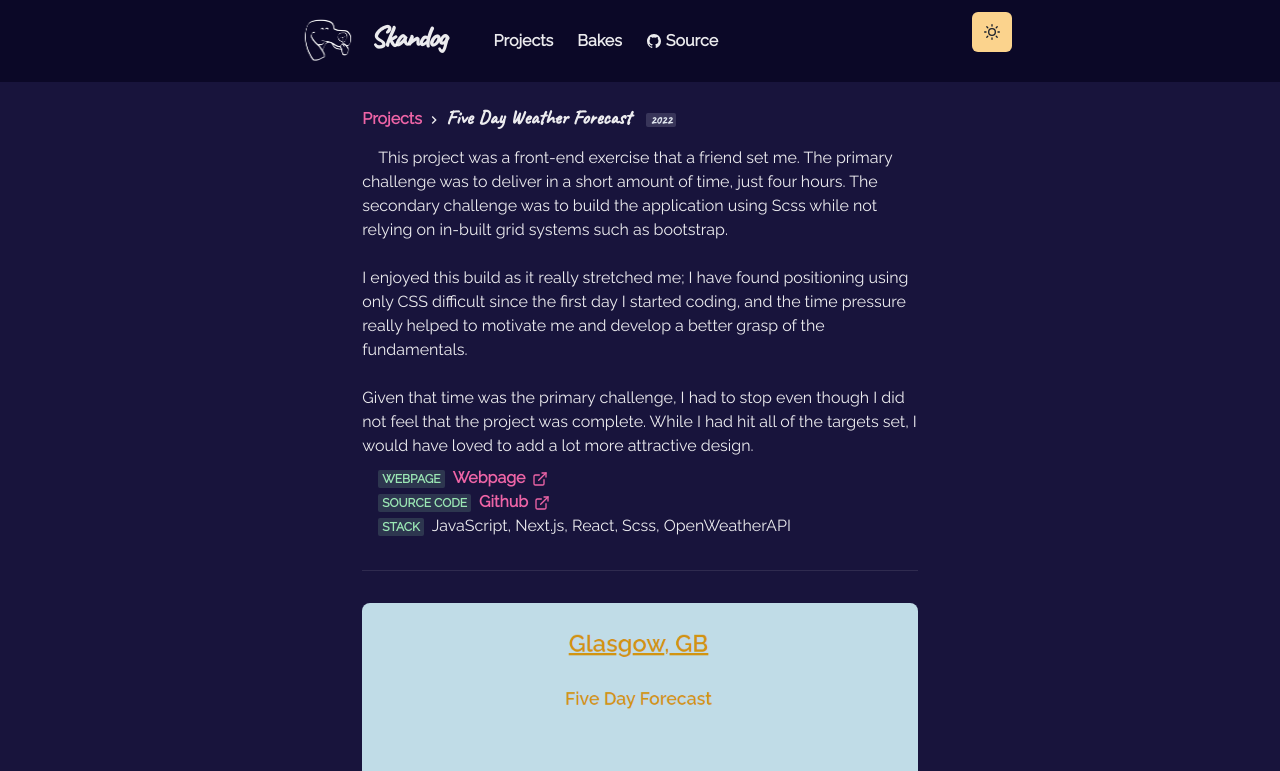
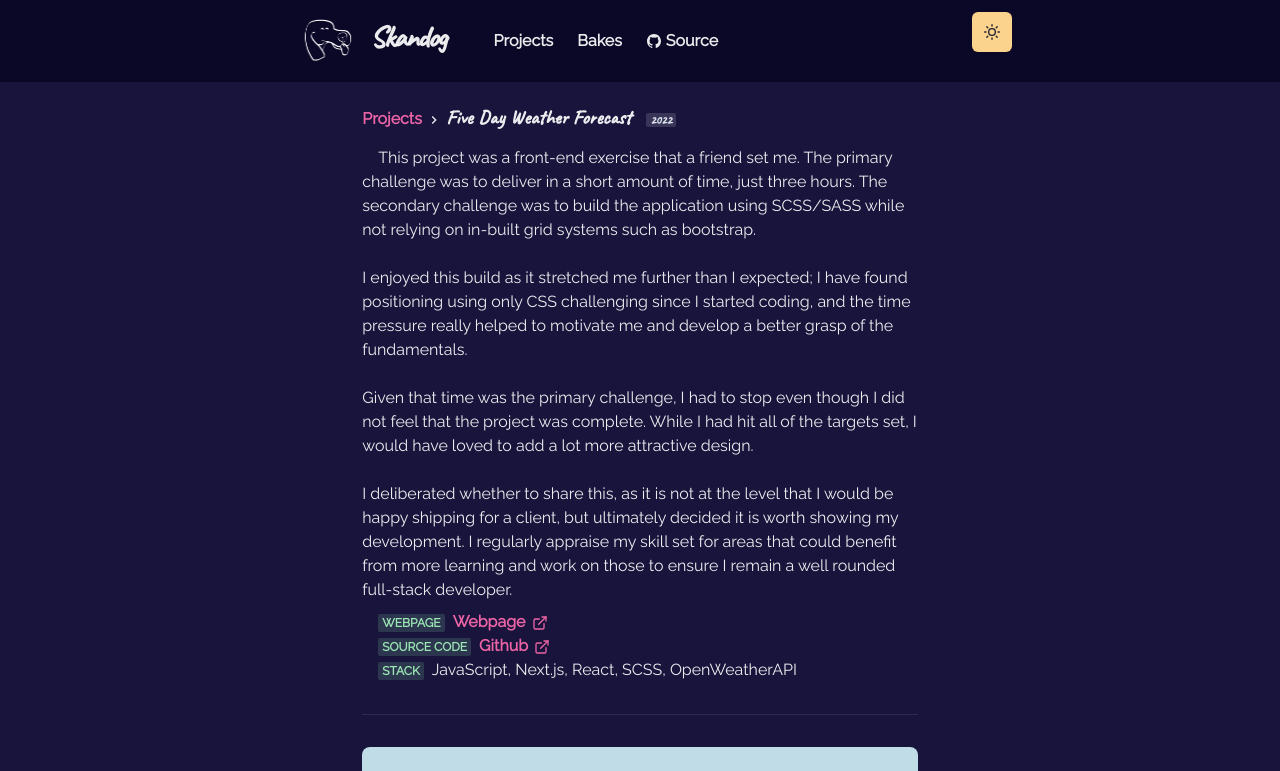
Before and after one commit to skandog/p, a Next.js app: page /projects/four-hour-weather in a window 1280 px wide. Shown: the top 771 px of the page. Built offline with nearby package versions, Linux system fonts and the light colour scheme.

Commit message:
4 hour weather updated

```diff
--- a/pages/projects/four-hour-weather.js
+++ b/pages/projects/four-hour-weather.js
@@ -22,12 +22,13 @@ const Project = () => {
         </Title>
         <P>
           This project was a front-end exercise that a friend set me. The
-          primary challenge was to deliver in a short amount of time, just four
-          hours. The secondary challenge was to build the application using Scss
-          while not relying on in-built grid systems such as bootstrap.
+          primary challenge was to deliver in a short amount of time, just three
+          hours. The secondary challenge was to build the application using
+          SCSS/SASS while not relying on in-built grid systems such as
+          bootstrap.
           <br />
-          <br />I enjoyed this build as it really stretched me; I have found
-          positioning using only CSS difficult since the first day I started
+          <br />I enjoyed this build as it stretched me further than I expected;
+          I have found positioning using only CSS challenging since I started
           coding, and the time pressure really helped to motivate me and develop
           a better grasp of the fundamentals.
           <br />
@@ -35,6 +36,12 @@ const Project = () => {
           Given that time was the primary challenge, I had to stop even though I
           did not feel that the project was complete. While I had hit all of the
           targets set, I would have loved to add a lot more attractive design.
+          <br />
+          <br />I deliberated whether to share this, as it is not at the level
+          that I would be happy shipping for a client, but ultimately decided it
+          is worth showing my development. I regularly appraise my skill set for
+          areas that could benefit from more learning and work on those to
+          ensure I remain a well rounded full-stack developer.
         </P>
         <List ml={4} my={2}>
           <ListItem>
@@ -57,7 +64,7 @@ const Project = () => {
           </ListItem>
           <ListItem>
             <Meta>Stack</Meta>
-            <span>JavaScript, Next.js, React, Scss, OpenWeatherAPI</span>
+            <span>JavaScript, Next.js, React, SCSS, OpenWeatherAPI</span>
           </ListItem>
         </List>
         <Divider my={8} />
```
